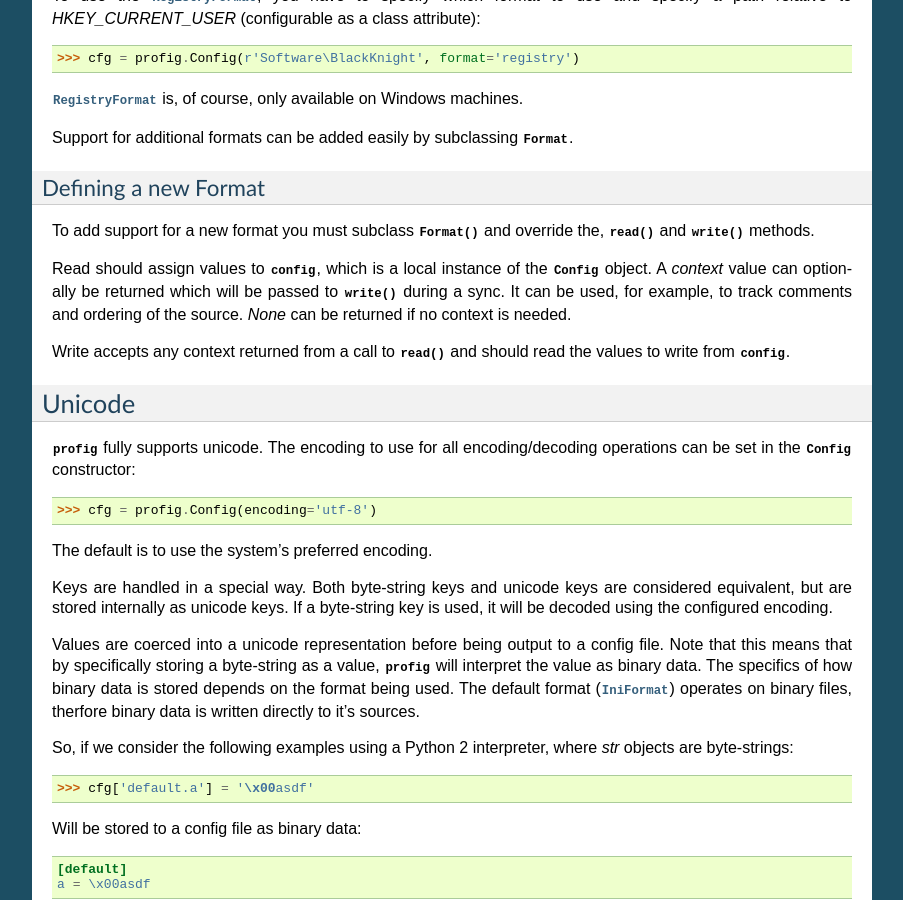
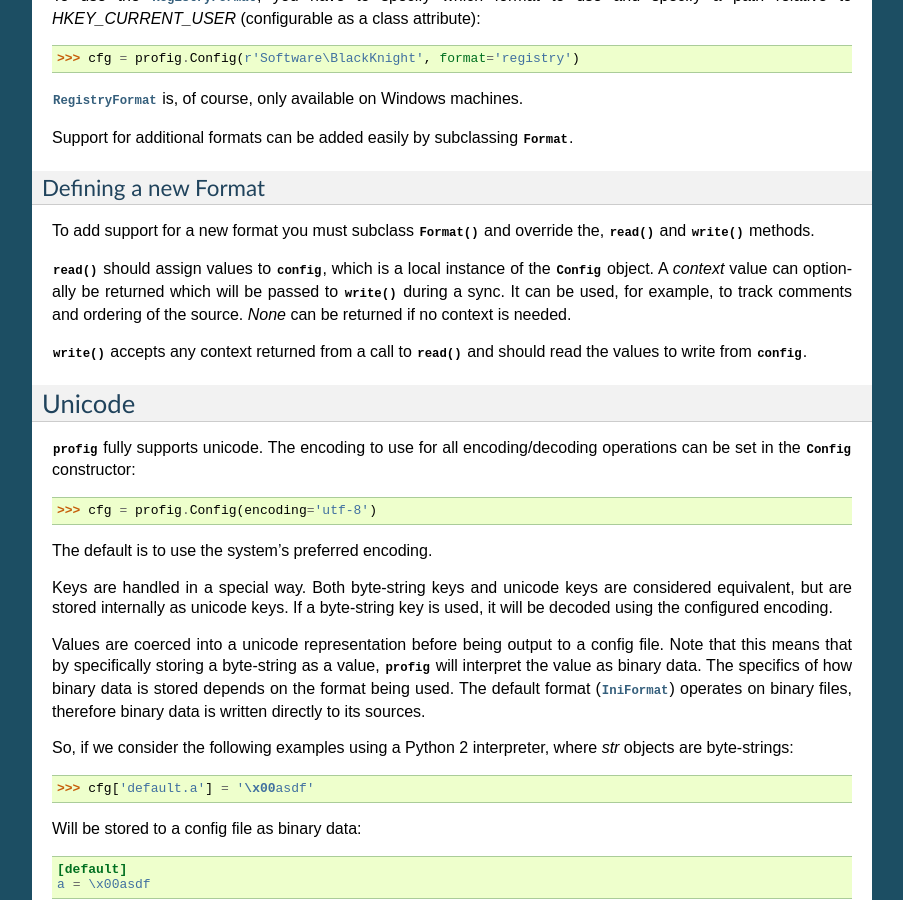
Before and after one commit to dhagrow/profig, a Sphinx documentation site: the page built from docs/guide.txt, in a window 1280 px wide and 900 px high, scrolled down 3824 px. Shown: the whole window, without its empty margins (198-1101 px from the left). Built offline with Sphinx 7.4.7, drawn with Linux system fonts in a browser that asks for light colours; the version number could not be read and is left out; some of the changed lines change nothing that is shown.

Commit message:
docs: updates

```diff
--- a/docs/guide.txt
+++ b/docs/guide.txt
@@ -249,14 +249,16 @@ To add support for a new format you must subclass :meth:`~profig.Format` and
 override the, :meth:`~profig.Format.read` and :meth:`~profig.Format.write`
 methods.
 
-Read should assign values to :attr:`~profig.Format.config`, which is a local
-instance of the :class:`~profig.Config` object. A *context* value can
-optionally be returned which will be passed to :meth:`~profig.Format.write`
-during a sync. It can be used, for example, to track comments and ordering of
-the source. `None` can be returned if no context is needed.
+:meth:`~profig.Format.read` should assign values to
+:attr:`~profig.Format.config`, which is a local instance of the
+:class:`~profig.Config` object. A *context* value can optionally be returned
+which will be passed to :meth:`~profig.Format.write` during a sync. It can be
+used, for example, to track comments and ordering of the source. `None` can be
+returned if no context is needed.
 
-Write accepts any context returned from a call to :meth:`~profig.Format.read`
-and should read the values to write from :attr:`~profig.Format.config`.
+:meth:`~profig.Format.write` accepts any context returned from a call to
+:meth:`~profig.Format.read` and should read the values to write from
+:attr:`~profig.Format.config`.
 
 Unicode
 -------
@@ -277,8 +279,8 @@ Values are coerced into a unicode representation before being output to a
 config file. Note that this means that by specifically storing a byte-string
 as a value, :mod:`profig` will interpret the value as binary data. The specifics
 of how binary data is stored depends on the format being used. The default
-format (:class:`~profig.IniFormat`) operates on binary files, therfore binary
-data is written directly to it's sources.
+format (:class:`~profig.IniFormat`) operates on binary files, therefore binary
+data is written directly to its sources.
 
 So, if we consider the following examples using a Python 2 interpreter,
 where `str` objects are byte-strings::
--- a/profig.py
+++ b/profig.py
@@ -574,6 +574,7 @@ class Format(BaseFormat):
     error_modes = {'ignore', 'error', 'exception'}
 
     def __init__(self, config):
+        #: Access to the root Config instance.
         self.config = config
 
         self.encoding = config.root.encoding
```
